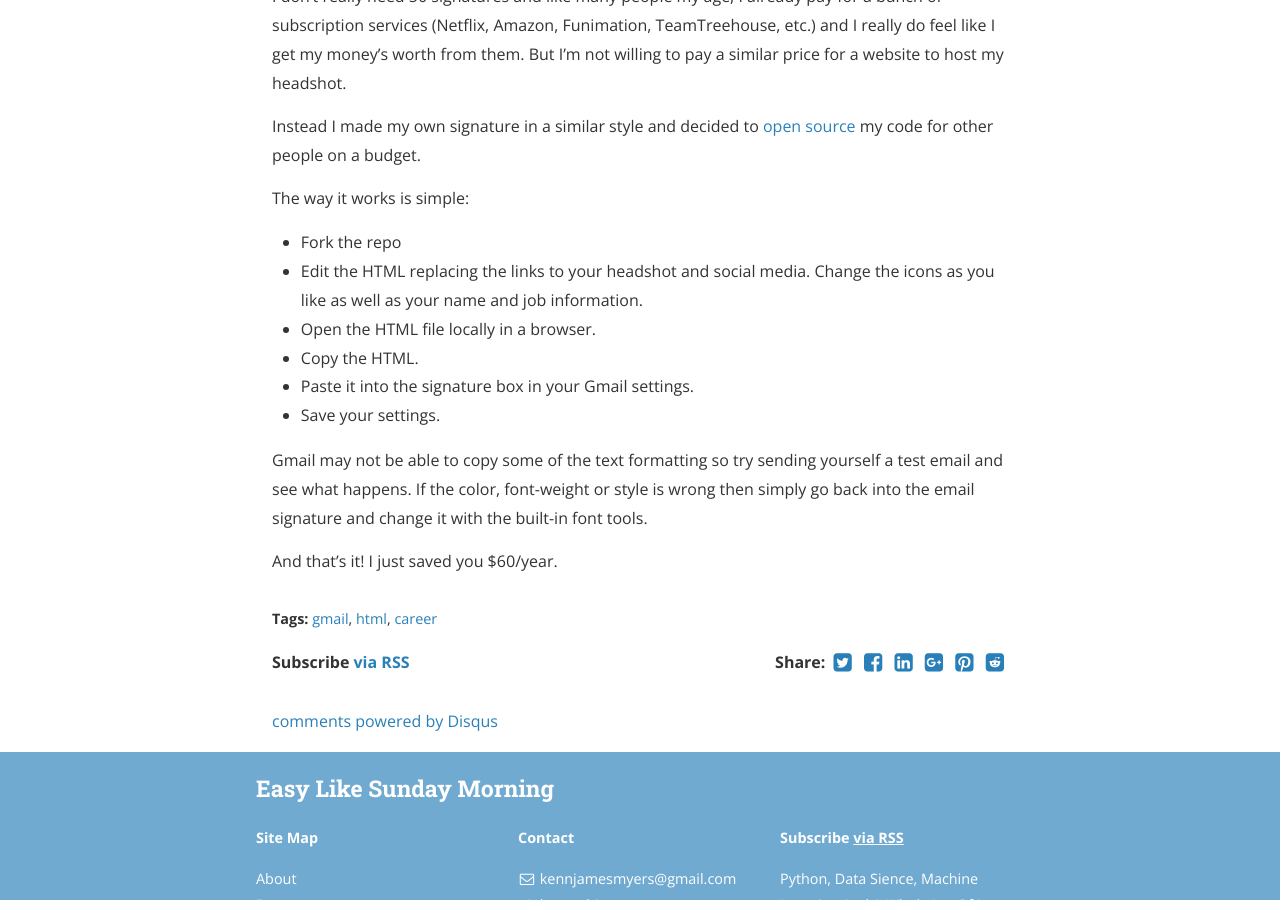
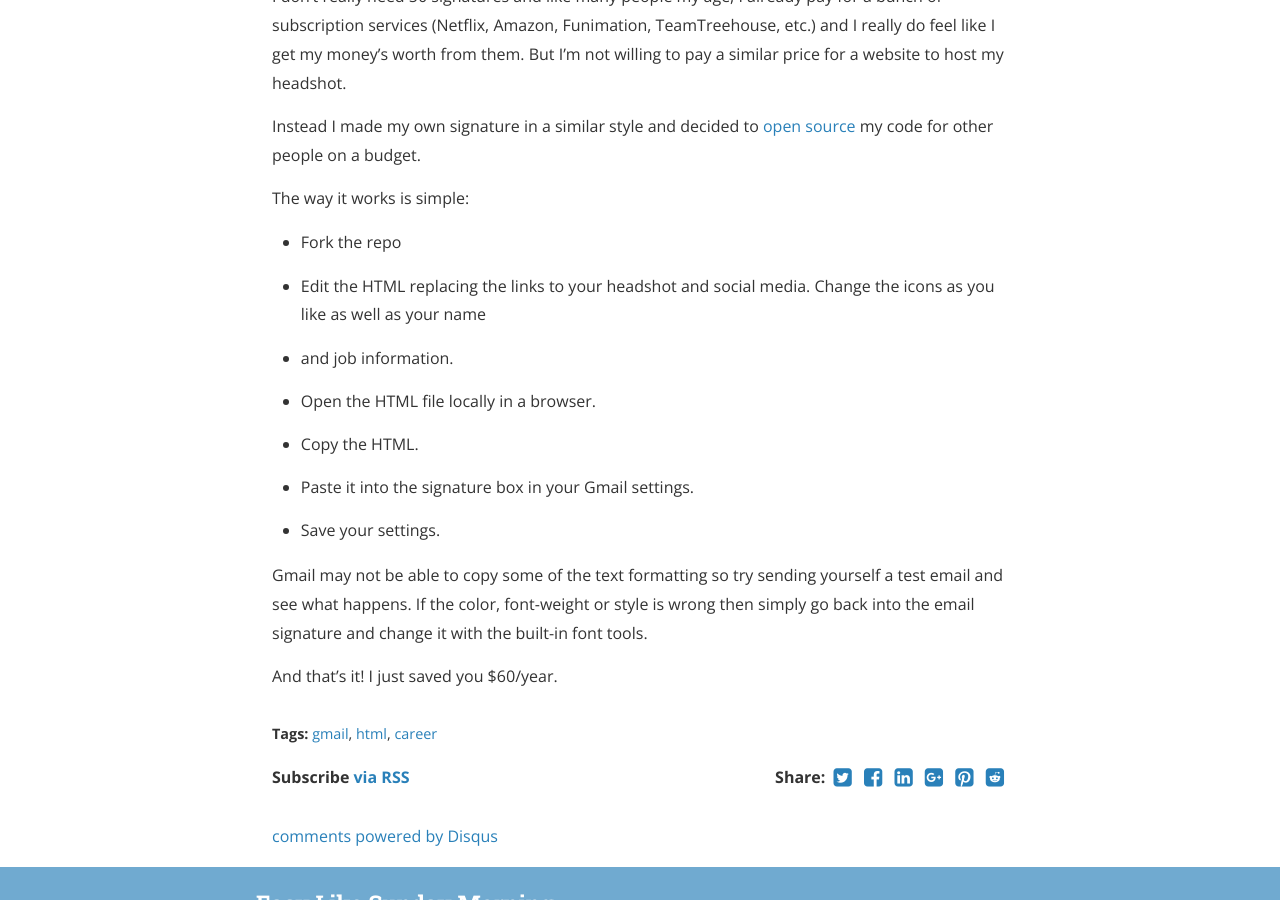
Before and after one commit to kennethjmyers/kennethjmyers.github.io, a Jekyll site: the page built from _posts/2016-03-20-gmail-html-signature.md, in a window 1280 px wide and 900 px high, scrolled down 877 px. Built offline with Jekyll 4.4.1, drawn with Linux system fonts in a browser that asks for light colours; nearby versions of some CDN libraries; comment, search, counter and statistics services are not loaded; a style sheet for code colours, icons or effects is not loaded.

Commit message:
Fixed bullet formatting

```diff
--- a/_posts/2016-03-20-gmail-html-signature.md
+++ b/_posts/2016-03-20-gmail-html-signature.md
@@ -25,11 +25,19 @@ I don't really need 50 signatures and like many people my age, I already pay for
 Instead I made my own signature in a similar style and decided to [open source](https://github.com/kennmyers/Gmail_signature) my code for other people on a budget.
 
 The way it works is simple:
+
 * Fork the repo
-* Edit the HTML replacing the links to your headshot and social media. Change the icons as you like as well as your name and job information.
+
+* Edit the HTML replacing the links to your headshot and social media. Change the icons as you like as well as your name
+
+* and job information.
+
 * Open the HTML file locally in a browser.
+
 * Copy the HTML.
+
 * Paste it into the signature box in your Gmail settings.
+
 * Save your settings.
 
 Gmail may not be able to copy some of the text formatting so try sending yourself a test email and see what happens. If the color, font-weight or style is wrong then simply go back into the email signature and change it with the built-in font tools.
```
